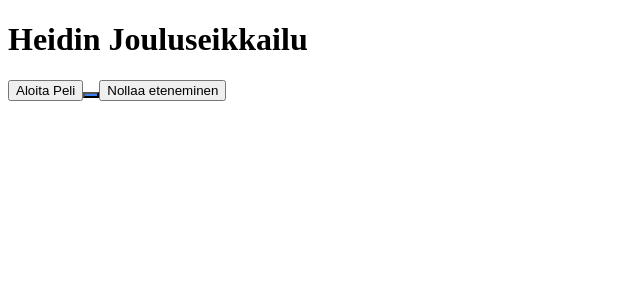
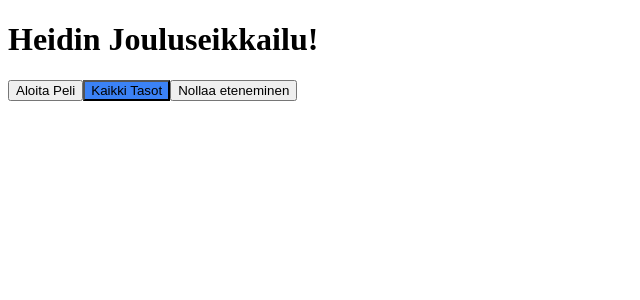
Before and after one commit to grande-fi/heidin-jouluseikkailu, a Next.js app: page / in a window 1280 px wide. Shown: the top 300 px of the page, without its empty margins (0-640 px from the left). Built offline with nearby package versions, Linux system fonts and the light colour scheme.

Commit message:
Update fi.js
bug fix

```diff
--- a/app/locales/fi.js
+++ b/app/locales/fi.js
@@ -1,8 +1,9 @@
 export const fi = {
-  appTitle: "Heidin Jouluseikkailu",
+  appTitle: "Heidin Jouluseikkailu! ",
   mainMenu: {
     startPuzzle: "Aloita Peli",
     resetProgress: "Nollaa eteneminen",
+	levels: "Kaikki Tasot",
   },
   puzzles: {
     solved: "Oikein",
```
